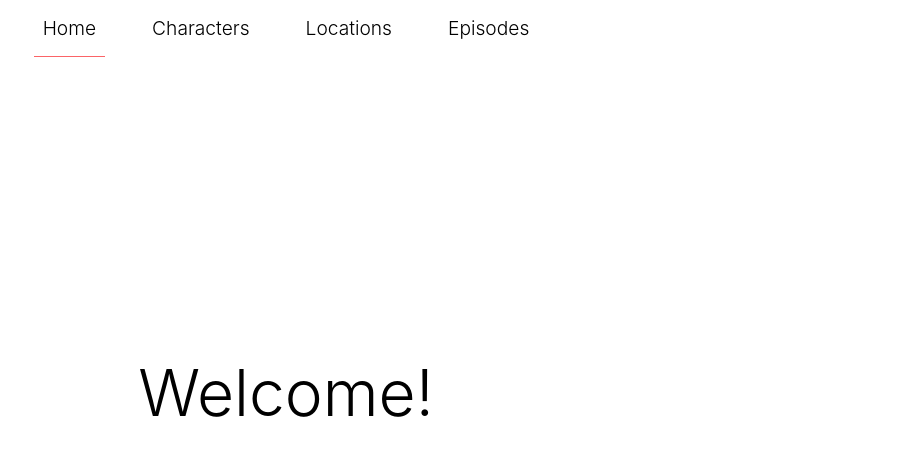
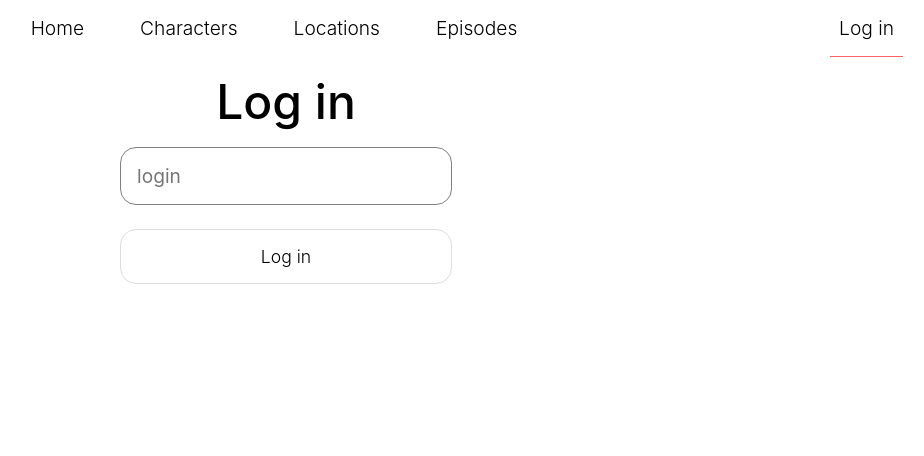
Before and after one commit to okmaga/react-v6-task1, a React (Create React App) app: page /login in a window 1280 px wide. Before the commit this address led to /. Shown: the top 456 px of the page, without its empty margins (354-1278 px from the left). Built offline with nearby package versions, Linux system fonts and the light colour scheme.

Commit message:
feat: login and private route

```diff
--- a/src/App.css
+++ b/src/App.css
@@ -38,6 +38,37 @@
     gap: 1.5rem;
     list-style-type: none;
     justify-content: center;
+}
+
+.navbar-list-item {
+    text-decoration: none;
+    line-height: var(--navbar-height);
+    display: inline-block;
+    color:inherit;
+}
+
+.nav-profile {
+    position: absolute;
+    right: 1rem;
+}
+
+.nav-profile button {
+    margin-left: 0.5rem;
+    font-weight: 300;
+    background: none;
+    border: 1px dotted grey;
+    padding: 0.2rem;
+    border-radius: 0.3rem;
+    font-size:1rem;
+    transition: all 0.2s ease;
+}
+
+.nav-profile button:hover {
+    cursor: pointer;
+    border: none;
+    background-color: var(--main-color);
+    color: white;
+    box-shadow: 0px 15px 10px -15px var(--main-color);
 }
 
 .navbar-list-item a {
@@ -177,3 +208,46 @@ tr {
 tbody tr:hover {
     background-color: #eee
 }
+
+/*--------login-----------*/
+
+form {
+    display: flex;
+    flex-direction: column;
+    align-items: center;
+    justify-content: center;
+    gap: 1.5rem;
+}
+
+form input {
+    padding: 1rem;
+    font-size: 1.2rem;
+    border-radius: 1rem;
+    border: 1px solid grey;
+    outline: none;
+}
+
+form input:focus {
+    outline: none;
+    border: 1px solid black;
+}
+
+form button {
+    font-weight: 300;
+    width: 100%;
+    background: none;
+    border: 1px solid #ddd;
+    padding: 1rem;
+    border-radius: 1rem;
+    font-size:1.1rem;
+    transition: all 0.2s ease;
+}
+
+
+form button:hover {
+    cursor: pointer;
+    border: none;
+    background-color: var(--main-color);
+    color: white;
+    box-shadow: 0px 15px 10px -15px var(--main-color);
+}
--- a/src/App.js
+++ b/src/App.js
@@ -7,6 +7,9 @@ import Episodes from "./pages/Episodes";
 import SingleCharacter from "./pages/SingleCharacter";
 import SingleLocation from "./pages/SingleLocation";
 import SingleEpisode from "./pages/SingleEpisode";
+import Login from "./pages/Login";
+import PrivateRoute from "./components/PrivateRoute";
+import NavProfile from "./components/NavProfile";
 
 function App() {
   return (
@@ -25,23 +28,27 @@ function App() {
           <li className="navbar-list-item">
             <NavLink to="/episodes">Episodes</NavLink>
           </li>
+          <li className="navbar-list-item">
+            <NavProfile />
+          </li>
         </ul>
       </nav>
       <main>
         <Routes>
           <Route path="/" element={<Home />} />
           <Route path="/characters" >
-            <Route index element={<Characters />} />
-            <Route path=":id" element={<SingleCharacter />} />
+            <Route index element={<PrivateRoute><Characters /></PrivateRoute>} />
+            <Route path=":id" element={<PrivateRoute><SingleCharacter /></PrivateRoute>} />
           </Route>
           <Route path="/locations" >
-            <Route index element={<Locations />} />
-            <Route path=":id" element={<SingleLocation />} />
+            <Route index element={<PrivateRoute><Locations /> </PrivateRoute>} />
+            <Route path=":id" element={<PrivateRoute><SingleLocation /></PrivateRoute> } />
           </Route>
           <Route path="/episodes" >
-            <Route index element={<Episodes />} />
-            <Route path=":id" element={<SingleEpisode />} />
+            <Route index element={<PrivateRoute><Episodes /> </PrivateRoute>} />
+            <Route path=":id" element={<PrivateRoute><SingleEpisode /></PrivateRoute>} />
           </Route>
+          <Route path="/login" element={<Login />}/>
           <Route path="*" element={<Navigate to="/" />} />
         </Routes>
       </main>
--- /dev/null
+++ b/src/components/NavProfile.jsx
@@ -0,0 +1,30 @@
+import React from 'react';
+import {NavLink, useNavigate} from "react-router-dom";
+import { useAuth } from "../context/AuthProvider";
+
+const NavProfile = () => {
+  const navigate = useNavigate();
+  const { user, logout } = useAuth();
+
+  return (
+    <span className="nav-profile">
+
+      { !user &&
+        <>
+          <NavLink to={"/login"}>Log in</NavLink>
+        </>
+      }
+
+      { user &&
+        <>
+          {user}
+          <button onClick={() => logout(() => navigate("/", { replace: true }))}>
+            Log out
+          </button>
+        </>
+      }
+
+    </span>)
+};
+
+export default NavProfile;
--- /dev/null
+++ b/src/components/PrivateRoute.js
@@ -0,0 +1,16 @@
+import React from 'react';
+import { Navigate, useLocation } from "react-router-dom";
+import { useAuth } from "../context/AuthProvider";
+
+const PrivateRoute = ({ children }) => {
+  const { user } = useAuth();
+  const location = useLocation();
+
+  if (user === null) {
+    return <Navigate to="/login" state={{from: location.pathname}} replace />
+  }
+
+  return children;
+};
+
+export default PrivateRoute;
--- /dev/null
+++ b/src/context/AuthProvider.js
@@ -0,0 +1,37 @@
+import React, { useState, useContext } from "react";
+
+const AuthContext = React.createContext(null);
+
+export const useAuth = () => {
+  return useContext(AuthContext);
+}
+
+const AuthProvider = ({ children }) => {
+  const [user, setUser] = useState(() => localStorage.getItem("user") || null);
+
+  const login = (data, callback) => {
+    const { login } = data;
+    const newUser = login;
+    setUser(newUser);
+    localStorage.setItem("user", newUser);
+    if (callback) {
+      callback();
+    };
+  }
+
+  const logout = (callback) => {
+    setUser(null);
+    localStorage.removeItem("user");
+    if (callback) {
+      callback();
+    }
+  };
+
+  return (
+    <AuthContext.Provider value={{user, login, logout}}>
+      {children}
+    </AuthContext.Provider>
+  );
+};
+
+export default AuthProvider;
--- a/src/index.css
+++ b/src/index.css
@@ -2,13 +2,13 @@
   padding: 0;
   margin: 0;
   box-sizing: border-box;
+  font-family: -apple-system, BlinkMacSystemFont, "Segoe UI", "Roboto", "Oxygen",
+  "Ubuntu", "Cantarell", "Fira Sans", "Droid Sans", "Helvetica Neue",
+  sans-serif;
 }
 body {
   width: 90vw;
   margin: auto;
-  font-family: -apple-system, BlinkMacSystemFont, "Segoe UI", "Roboto", "Oxygen",
-    "Ubuntu", "Cantarell", "Fira Sans", "Droid Sans", "Helvetica Neue",
-    sans-serif;
   -webkit-font-smoothing: antialiased;
   -moz-osx-font-smoothing: grayscale;
 }
--- a/src/index.js
+++ b/src/index.js
@@ -3,10 +3,13 @@ import ReactDOM from "react-dom/client";
 import "./index.css";
 import App from "./App";
 import { BrowserRouter } from "react-router-dom";
+import AuthProvider from "./context/AuthProvider";
 
 const root = ReactDOM.createRoot(document.getElementById("root"));
 root.render(
     <BrowserRouter>
-      <App />
+      <AuthProvider>
+        <App />
+      </AuthProvider>
     </BrowserRouter>
 );
--- /dev/null
+++ b/src/pages/Login.jsx
@@ -0,0 +1,35 @@
+import React, { useState } from 'react';
+import { useAuth } from "../context/AuthProvider";
+import {useLocation, useNavigate} from "react-router-dom";
+
+const LoginForm = () => {
+  const [ data, setData ] = useState();
+  const navigate = useNavigate();
+  const location = useLocation();
+  const { login } = useAuth();
+  const from = location?.state?.from || "/"
+
+  const handleChange = (e) => {
+    const { name, value } = e.target
+    setData(prev => ({
+      ...prev,
+        [name]: value
+    }))
+  }
+  const handleSubmit = (e) => {
+    e.preventDefault();
+    login(data, () => navigate(from, { replace: true }));
+  };
+
+  return (
+    <div>
+      <h1>Log in</h1>
+      <form onSubmit={handleSubmit}>
+        <input placeholder="login" onChange={handleChange} type="text" name="login"/>
+        <button type="submit">Log in</button>
+      </form>
+    </div>
+  );
+};
+
+export default LoginForm;
```
